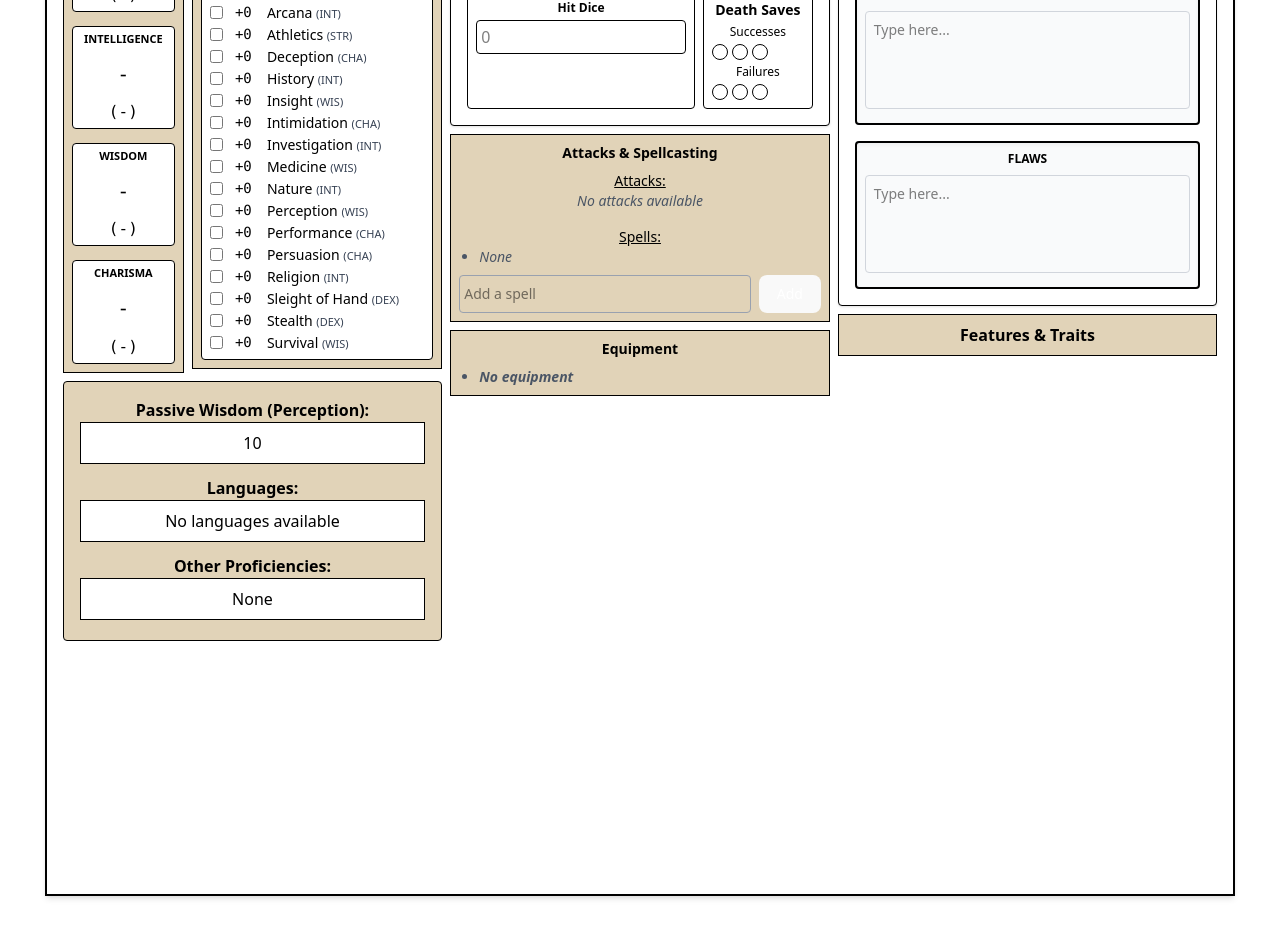
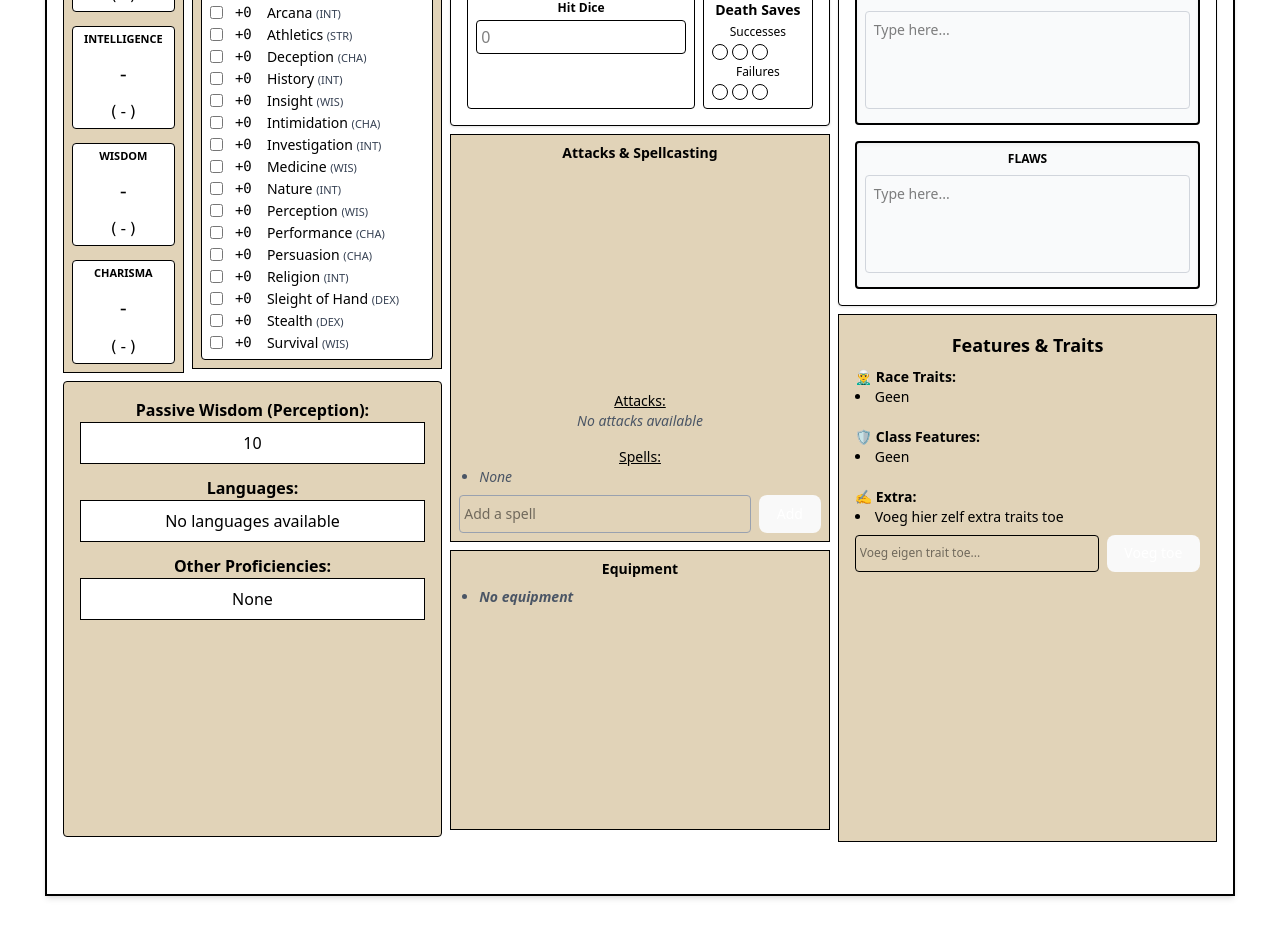
Before and after one commit to MarshaZeldenrust/FED, a React (Vite) app in the folder dnd-character-generator/: page / in a window 1280 px wide. Shown: the part 820-1748 px from the top of the page. Built offline with nearby package versions, Linux system fonts and the light colour scheme.

Commit message:
paar lay-out dingetjes en features en traits toegevoegd, wordt opgehaald vanuit API, nu verder bezig met lay-out, en daarna kunnen nog extra dingen worden toegevoegd, maar eerst even focussen op wat belangrijk is en zorgen dat ik mijn verslag af maak :)

```diff
--- a/dnd-character-generator/src/components/AttacksSpells.jsx
+++ b/dnd-character-generator/src/components/AttacksSpells.jsx
@@ -18,9 +18,8 @@ export function AttacksSpells({ spells = [], attacks = [] }) {
   };
 
   return (
-    <div className="p-2 border border-black bg-[#e1d3b8]  text-sm">
-      <h2 className="text-center mb-2 font-bold">Attacks & Spellcasting</h2>
-
+    <div className="p-2 border border-black bg-[#e1d3b8] text-sm ">
+      <h2 className="h-60 text-center mb-2 font-bold">Attacks & Spellcasting</h2>
       {/* Attacks */}
       <div className="mb-4">
         <span className="underline">Attacks:</span>
--- a/dnd-character-generator/src/components/CharacterSheet.jsx
+++ b/dnd-character-generator/src/components/CharacterSheet.jsx
@@ -20,6 +20,7 @@ import GenerateButton from './GenerateButton';
 export default function CharacterSheet() {
   const [character, setCharacter] = useState({});
   const [stats, setStats] = useState([]);
+  const [customTraits, setCustomTraits] = useState([]);
 
   const generateCharacter = async () => {
     const data = await generateCharacterData();
@@ -118,13 +119,13 @@ export default function CharacterSheet() {
               <SkillsETC stats={stats} />
             </div>
           </div>
-          <PerceptionProficiencies
+          <div ><PerceptionProficiencies
             wisdomScore={stats.wisdom}
             isProficientInPerception={character.proficiencies?.includes("Perception")}
             proficiencyBonus={character.proficiencyBonus || 2}
             languages={character.languages || []} // ✅ correct doorgegeven
             otherProficiencies={character.proficiencies || []}
-          />
+          /></div>
         </div>
 
         {/* Middle column: 1/3 */}
@@ -134,17 +135,23 @@ export default function CharacterSheet() {
             initiative={character.initiative || 2}
             speed={character.speed || 30}
           />
-          <AttacksSpells
+          <div><AttacksSpells
             spells={character.spells || []}
             attacks={character.attacks || []}
-          />
+          /></div>
           <Equipment equipment={character.equipment || []} />
         </div>
 
         {/* Right column: 1/3 */}
         <div className="w-1/3 flex flex-col gap-2">
           <Description />
-          <FeaturesTraits />
+          <FeaturesTraits
+  raceTraits={character.raceTraits || []}
+  classTraits={character.classTraits || []}
+  customTraits={customTraits}
+  setCustomTraits={setCustomTraits}
+/>
+
         </div>
       </div>
     </div>
--- a/dnd-character-generator/src/components/Equipment.jsx
+++ b/dnd-character-generator/src/components/Equipment.jsx
@@ -1,6 +1,6 @@
 export default function Equipment({ equipment = [] }) {
   return (
-    <div className="p-2 border border-black bg-[#e1d3b8] font-bold text-sm">
+    <div className="h-70 p-2 border border-black bg-[#e1d3b8] font-bold text-sm">
       <h2 className="text-center mb-2">Equipment</h2>
       <ul className="list-disc pl-5 text-left">
         {equipment.length > 0 ? (
--- a/dnd-character-generator/src/components/FeaturesTraits.jsx
+++ b/dnd-character-generator/src/components/FeaturesTraits.jsx
@@ -1,7 +1,59 @@
-export function FeaturesTraits() {
-    return (
-      <div className="p-2 border border-black bg-[#e1d3b8] text-center font-bold">
-        Features & Traits
+import { useState } from 'react';
+
+export function FeaturesTraits({ raceTraits = [], classTraits = [], customTraits = [], setCustomTraits }) {
+  const [input, setInput] = useState('');
+
+  const addTrait = () => {
+    if (input.trim() === '') return;
+    setCustomTraits([...customTraits, input.trim()]);
+    setInput('');
+  };
+
+  return (
+    <div className="h-132 p-4 border border-black bg-[#e1d3b8] text-sm">
+      <h3 className="font-bold text-lg mb-2">Features & Traits</h3>
+
+      <div className="text-left mb-5">
+        <strong>🧝‍♂️ Race Traits:</strong>
+        <ul className="list-disc list-inside">
+          {raceTraits.length > 0 ? raceTraits.map((trait, idx) => (
+            <li key={`race-${idx}`}>{trait}</li>
+          )) : <li>Geen</li>}
+        </ul>
       </div>
-    );
-  }
+
+      <div className="text-left mb-5">
+        <strong>🛡️ Class Features:</strong>
+        <ul className="list-disc list-inside">
+          {classTraits.length > 0 ? classTraits.map((feat, idx) => (
+            <li key={`class-${idx}`}>{feat}</li>
+          )) : <li>Geen</li>}
+        </ul>
+      </div>
+
+      <div className="text-left mb-3">
+        <strong>✍️ Extra:</strong>
+        <ul className="list-disc list-inside mb-2">
+          {customTraits.length > 0 ? customTraits.map((trait, idx) => (
+            <li key={`custom-${idx}`}>{trait}</li>
+          )) : <li>Voeg hier zelf extra traits toe</li>}
+        </ul>
+        <div className="flex gap-2">
+          <input
+            type="text"
+            value={input}
+            onChange={(e) => setInput(e.target.value)}
+            placeholder="Voeg eigen trait toe..."
+            className="flex-grow border rounded p-1 text-xs"
+          />
+          <button
+            onClick={addTrait}
+            className="bg-black text-white text-xs px-2 py-1 rounded"
+          >
+            Voeg toe
+          </button>
+        </div>
+      </div>
+    </div>
+  );
+}
--- a/dnd-character-generator/src/components/PerceptionProficiencies.jsx
+++ b/dnd-character-generator/src/components/PerceptionProficiencies.jsx
@@ -27,7 +27,7 @@ export function PerceptionProficiencies({
   }, [wisdomScore, isProficientInPerception, proficiencyBonus]);
 
   return (
-    <div className="p-4 bg-[#e1d3b8] border border-black rounded">
+    <div className="h-114 p-4 bg-[#e1d3b8] border border-black rounded">
      <div className="mb-3 relative group">
   <strong className="cursor-help">
     Passive Wisdom (Perception):
--- a/dnd-character-generator/src/utils/GenerateCharacterInfo.js
+++ b/dnd-character-generator/src/utils/GenerateCharacterInfo.js
@@ -49,6 +49,16 @@ export async function generateCharacterData() {
 
   const gender = Math.random() < 0.5 ? "male" : "female";
 
+// Race traits ophalen
+const raceTraits = raceData.traits?.map(t => t.name) || [];
+
+// Class features ophalen (alleen level 1)
+const classFeaturesRes = await fetch(`https://www.dnd5eapi.co${classData.class_levels}`);
+const classFeaturesData = await classFeaturesRes.json();
+const level1Features = classFeaturesData
+  .find(level => level.level === 1)
+  ?.features?.map(f => f.name) || [];
+
   return {
     race: raceData.name,
     charClass: classData.name,
@@ -58,6 +68,8 @@ export async function generateCharacterData() {
     dexterity: dexterityScore,
     armorClass: armorClass,
     ability_bonuses: raceData.ability_bonuses,
-    languages: raceData.languages.map(lang => lang.name), // 👈 toegevoegd
+    languages: raceData.languages.map(lang => lang.name),
+    raceTraits: raceTraits,
+classTraits: level1Features,
   };
 }
```
